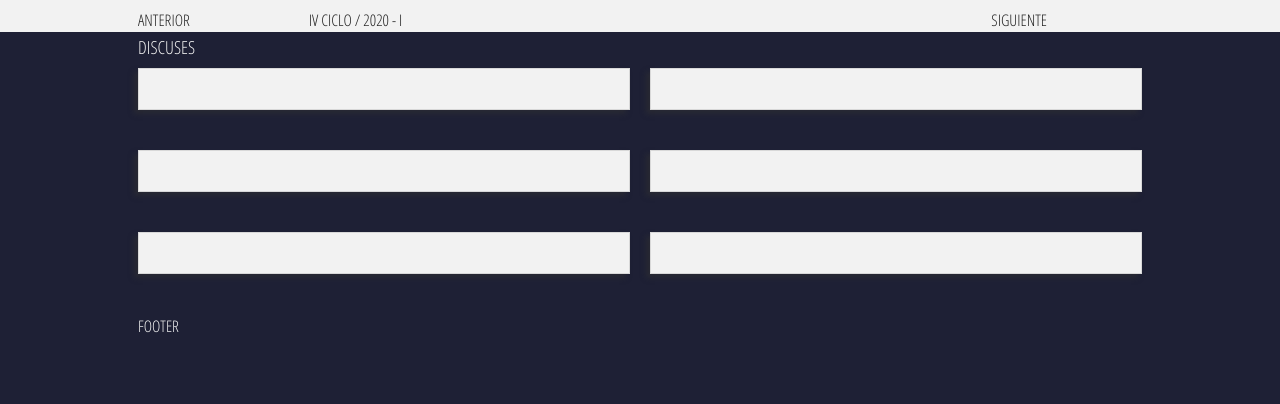
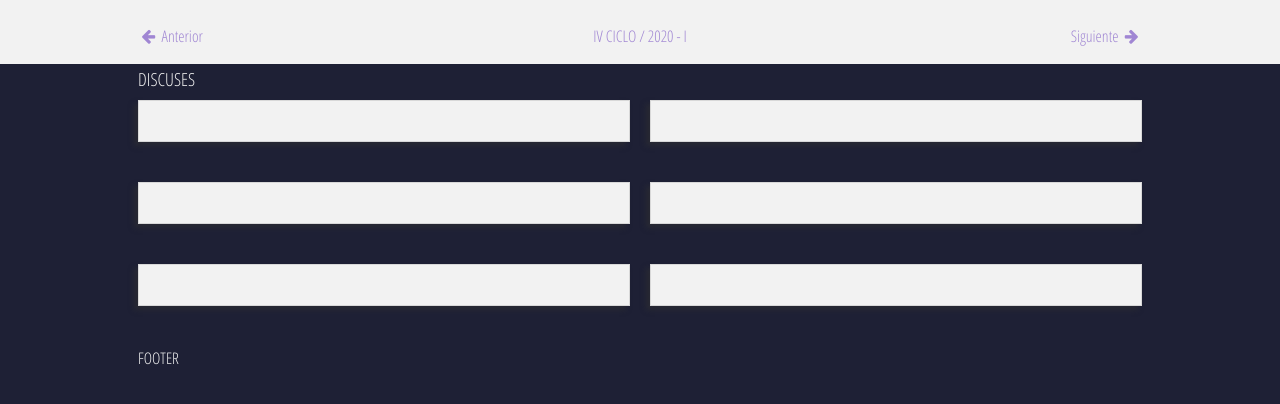
Before and after one commit to allenjoseph/academy, a Django app: template templates/home/index.html in a window 1280 px wide. Shown: the part 49-453 px from the top of the page. Run offline with Django 3.2, Linux system fonts and the light colour scheme; the template is opened without the code that fills it, so the values that code supplies are empty; some libraries are stand-ins or nearby versions.

Commit message:
updated app

```diff
--- a/static/css/academy.css
+++ b/static/css/academy.css
@@ -1,13 +1,13 @@
 body{
 	font-family: 'Open Sans Condensed';
 	background-color: #1E2035;
-	/*background-color: #343657;*/
 	color: #f2f2f2;
 }
 h1,h2,h3,h4,h5,h6{
 	font-family: 'Open Sans Condensed';
 	color: #f2f2f2;
 }
+/*course classes*/
 .course-wrapper{
 	margin: 10px auto;
 	display: table;
@@ -74,7 +74,16 @@ h1,h2,h3,h4,h5,h6{
 .light-color h6{
 	color: #222;
 }
-
+.margin-top-1em{
+    margin-top: 1em;
+}
+.margin-bottom-1em{
+    margin-bottom: 1em;
+}
+.margin-vertical-1em{
+    margin: 1em 0;
+}
+/*custom classes*/
 #content-courses li{
     position: relative;
 }
--- a/static/js/app/routers/main.js
+++ b/static/js/app/routers/main.js
@@ -22,7 +22,6 @@
             var self = this;
             $.get('courses?format=json')
                 .done(function(data){
-                    debugger;
                     data = self.formatModelObject(data);
                     app.collections.courses = new window.Collections.Courses(data);
                     app.views.courses = new window.Views.Courses({collection : app.collections.courses});
--- a/templates/base.html
+++ b/templates/base.html
@@ -3,16 +3,21 @@
 <head>
 	<meta charset="UTF-8">
 	<title>Academy</title>
-    <link rel='stylesheet' href='http://fonts.googleapis.com/css?family=Open+Sans+Condensed:300' type='text/css' />
+    <link rel="stylesheet" href="http://fonts.googleapis.com/css?family=Open+Sans+Condensed:300" type="text/css" />
+    <link rel="stylesheet" href="//maxcdn.bootstrapcdn.com/font-awesome/4.2.0/css/font-awesome.min.css" />
 	{% load staticfiles %}
 	<link rel="stylesheet" type="text/css" href="{% static "css/foundation.css"%}">
 	<link rel="stylesheet" type="text/css" href="{% static "css/academy.css"%}">
 </head>
 <body>
 
-	<div id="header" class="row">{% include "header.html" %}</div>
+	<div id="header" class="row">
+        {% include "header.html" %}
+    </div>
 
-	<div id="news" class="row hide">{% include "news.html" %}</div>
+	<div id="news" class="row hide">
+        {% include "news.html" %}
+    </div>
 
 	<div class="light-color">
 		<div class="row">
--- a/templates/home/index.html
+++ b/templates/home/index.html
@@ -2,25 +2,15 @@
 {% load i18n %}
 
 {% block content-light %}
-<div class="larg-12 columns">
+<div class="large-12 columns margin-vertical-1em">
     <div class="row">
-		<div class="larg-12 columns">
+        <div class="large-12 columns">
             <h5></h5>
         </div>
     </div>
     <div class="row">
         <div class="large-12 columns">
             <ul id="content-courses" class="small-block-grid-1 medium-block-grid-2 large-block-grid-3">
-
-			</ul>
-		</div>
-	</div>
-	<div class="row">
-		<div class="medium-2 columns">ANTERIOR</div>
-		<div class="medium-8 columns">IV CICLO / 2020 - I</div>
-		<div class="medium-2 columns">SIGUIENTE</div>
-	</div>
-</div>
                 <script type="text/template" id="tpl-course">
                     <div class="course-wrapper"></div>
                     <div class="course-content">
@@ -29,12 +19,27 @@
                         </h3>
                     </div>
                 </script>
+            </ul>
+        </div>
+    </div>
+    <div class="row">
+        <div class="medium-2 columns">
+            <a href="#!"><i class="fa fa-arrow-left fa-fw"></i> Anterior</a>
+        </div>
+        <div class="medium-8 columns text-center">
+            <a href="#!">IV CICLO / 2020 - I</a></div>
+        <div class="medium-2 columns text-right">
+            <a href="#!">Siguiente <i class="fa fa-arrow-right fa-fw"></i></a>
+        </div>
+    </div>
+</div>
+
 {% endblock %}
 
 {% block content %}
 <div class="large-12 columns">
     <div class="row">
-		<div class="larg-12 columns">
+        <div class="large-12 columns">
             <h5>DISCUSES</h5>
         </div>
     </div>
```
Also changed, not shown: templates/header.html (line endings or trailing spaces). Lines whose indentation alone changed are shown as unchanged.
